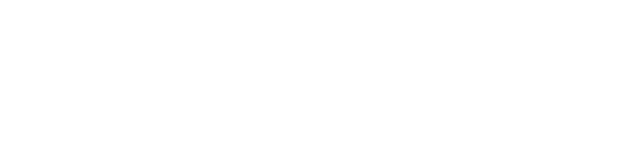
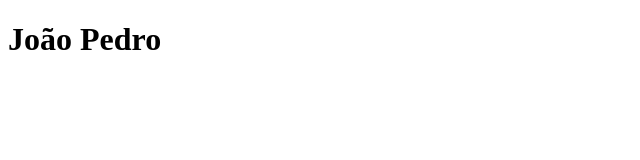
Before and after one commit to JoaoPedro7700/atividade-1, a plain HTML site: page index.html in a window 1280 px wide. Shown: the whole page, without its empty margins (0-640 px from the left). Drawn offline with Linux system fonts and the light colour scheme.

Commit message:
adicao do meu nome no arquivo

```diff
--- a/index.html
+++ b/index.html
@@ -6,6 +6,6 @@
     <title>Atividade 1</title>
 </head>
 <body>
-
+    <h1>João Pedro</h1>
 </body>
 </html>
```
